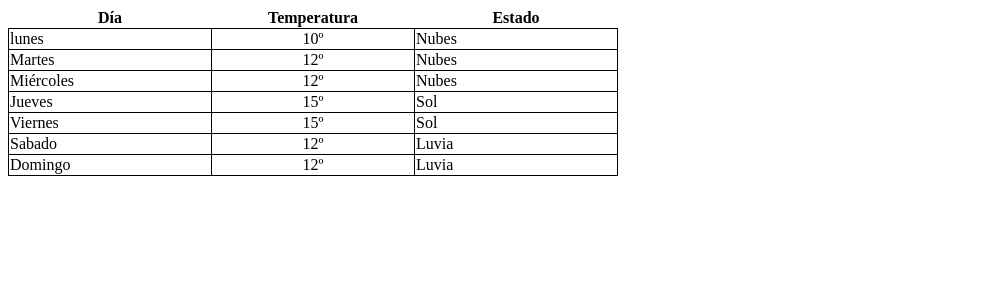
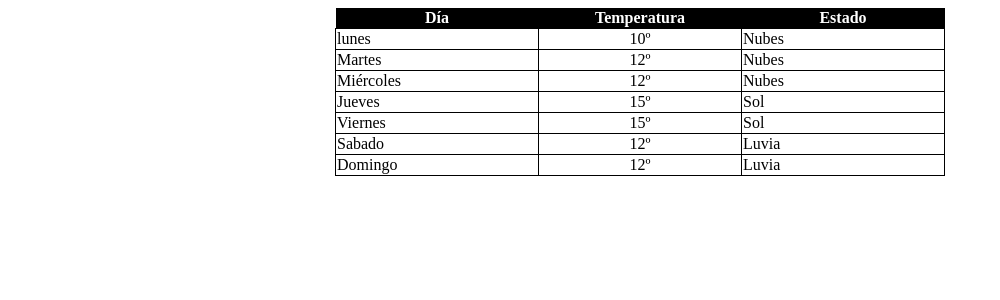
Before and after one commit to GRMiguelAngel/2-DAW, a PHP site: page /ejer7.html in a window 1280 px wide. Shown: the top 300 px of the page, without its empty margins (0-1000 px from the left). Run offline with PHP 8.4, Linux system fonts and the light colour scheme.

Commit message:
Subida de ejercicios de repaso

```diff
--- a/DOR/repaso html y css/ejer7.css
+++ b/DOR/repaso html y css/ejer7.css
@@ -1,5 +1,7 @@
 table{
     border-collapse: collapse;
+    margin-left: auto;
+    margin-right: auto;
 }
 
 table tr{
@@ -14,3 +16,8 @@ table td{
 table td:nth-child(2n) {
     text-align: center;
 }
+
+table th {
+    background-color: black;
+    color: white;
+}
```
Also changed, not shown: DOR/repaso html y css/ejer8.css (added, +11 -0 lines), DOR/repaso html y css/ejer8.html (added, +13 -0 lines).
